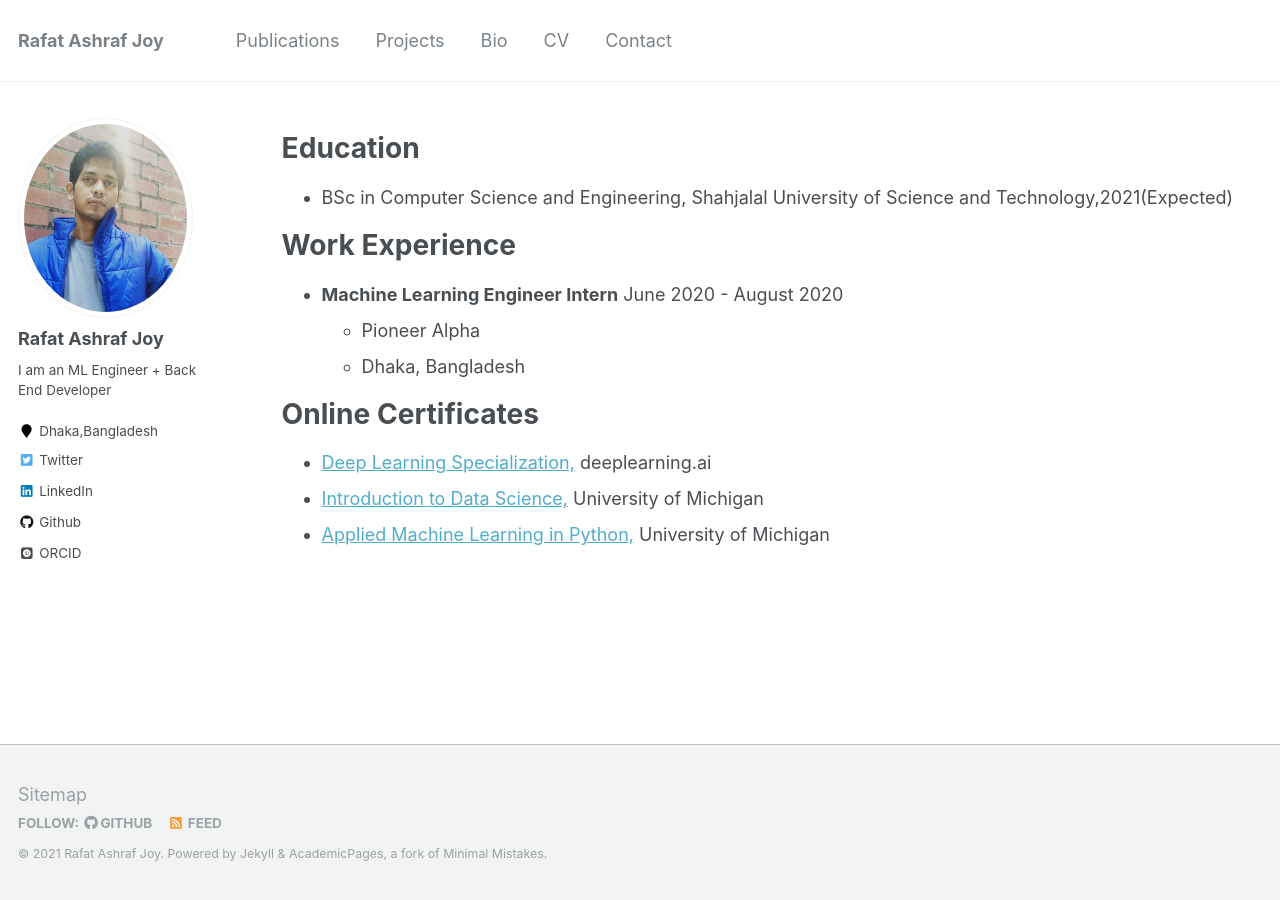
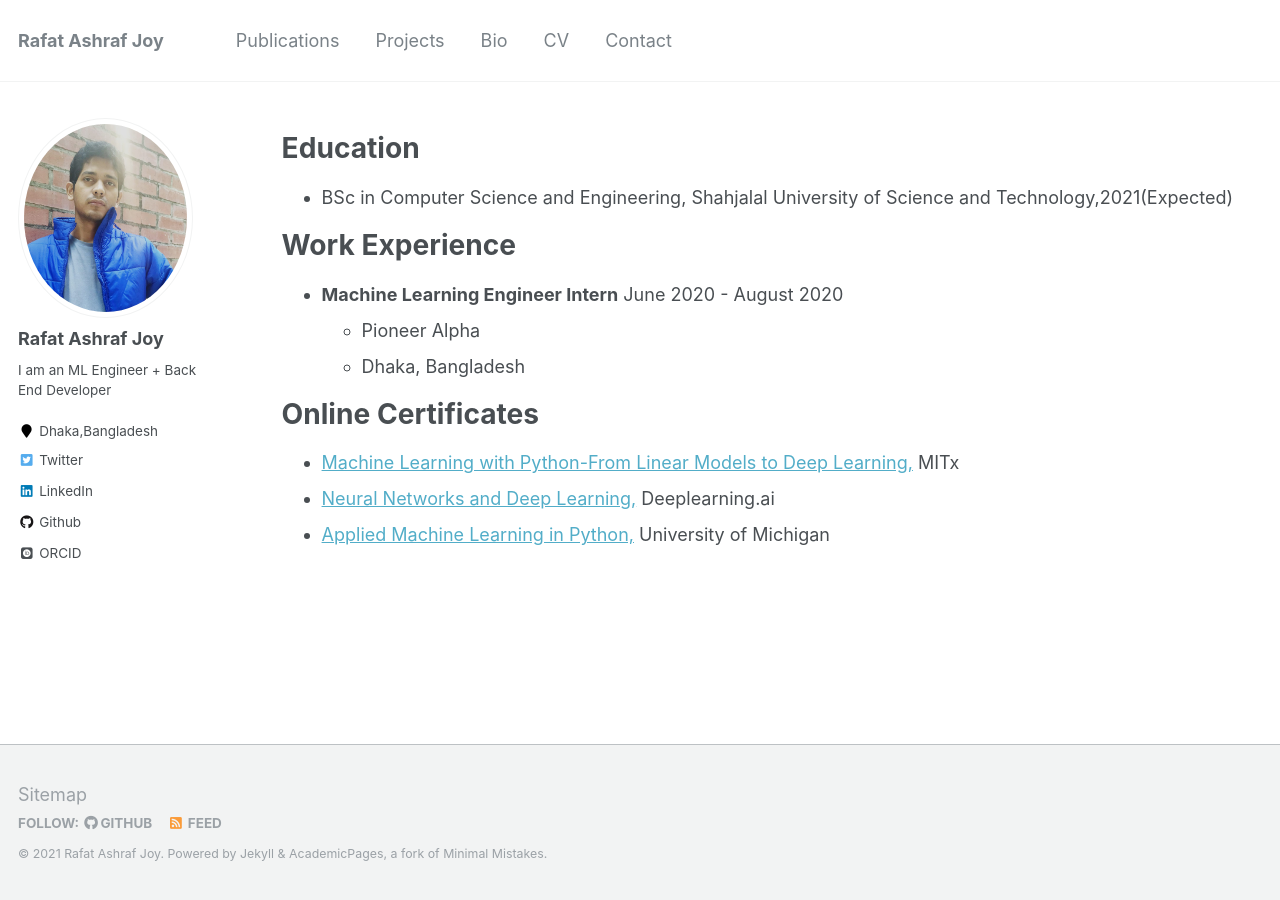
Before and after one commit to rajoy99/academic, a Jekyll site: the page built from _pages/bio.md, in a window 1280 px wide. Built offline with Jekyll 4.4.1, drawn with Linux system fonts in a browser that asks for light colours; some web fonts are replaced.

Commit message:
course added

```diff
--- a/_pages/bio.md
+++ b/_pages/bio.md
@@ -22,6 +22,6 @@ Work Experience
 
 Online Certificates
 =====
-  * [Deep Learning Specialization,](https://www.coursera.org/account/accomplishments/specialization/NM9SMAJW9USM) deeplearning.ai
-  * [Introduction to Data Science,](https://www.coursera.org/account/accomplishments/verify/XYQ25BJD9PA6) University of Michigan
-  * [Applied Machine Learning in Python,](https://www.coursera.org/account/accomplishments/verify/LS77LUGT2WBK) University of Michigan
+  * [Machine Learning with Python-From Linear Models to Deep Learning,](https://courses.edx.org/certificates/a0aaaeecae9a4ec4876d4d32af1b714a) MITx
+  * [Neural Networks and Deep Learning,](https://www.coursera.org/account/accomplishments/verify/9BAFSYQ8BKR6) Deeplearning.ai
+  * [Applied Machine Learning in Python,](https://www.coursera.org/account/accomplishments/verify/NEJMBHWQLXHK?utm_source=link&utm_medium=certificate&utm_content=cert_image&utm_campaign=sharing_cta&utm_product=course) University of Michigan
```
